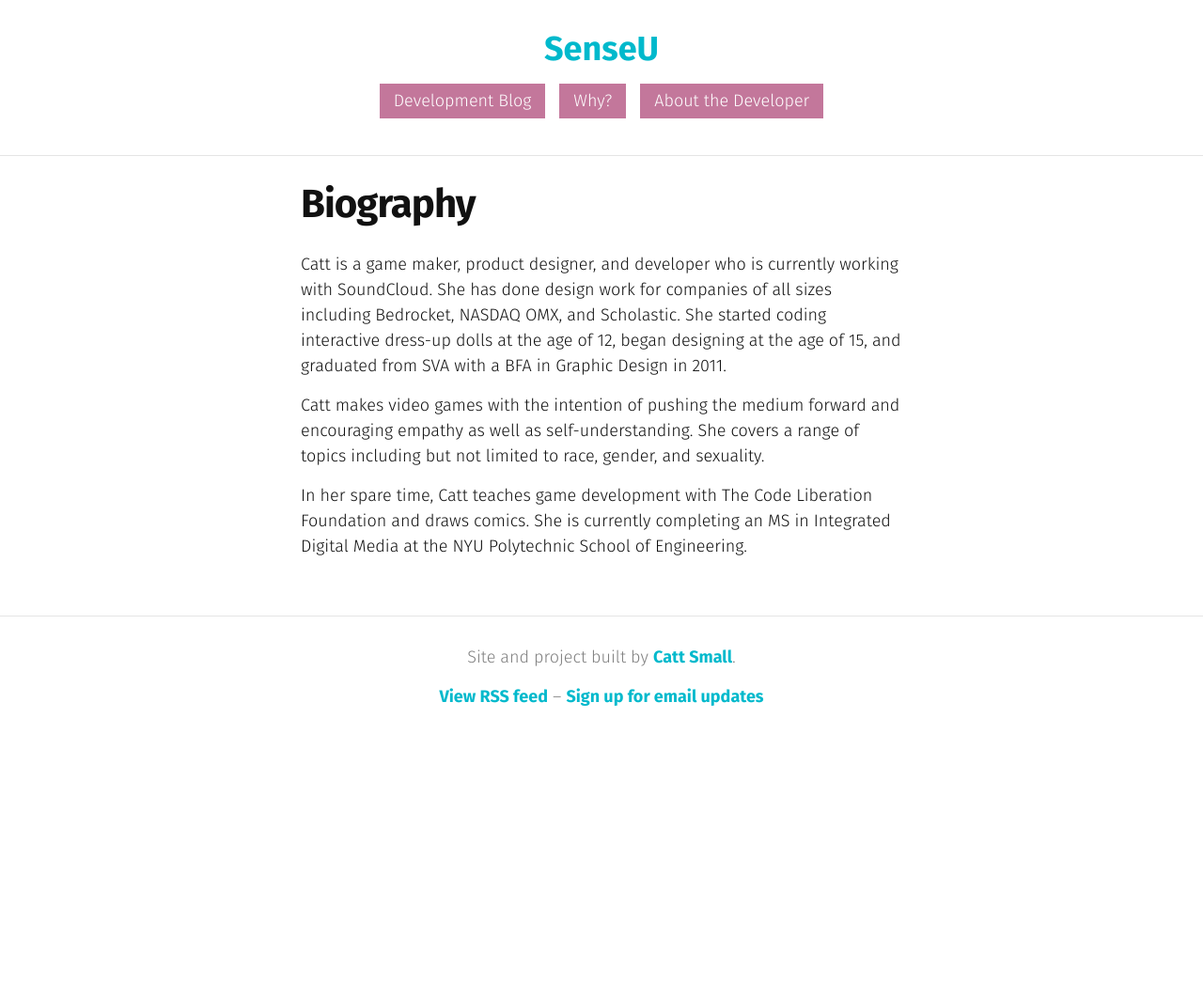
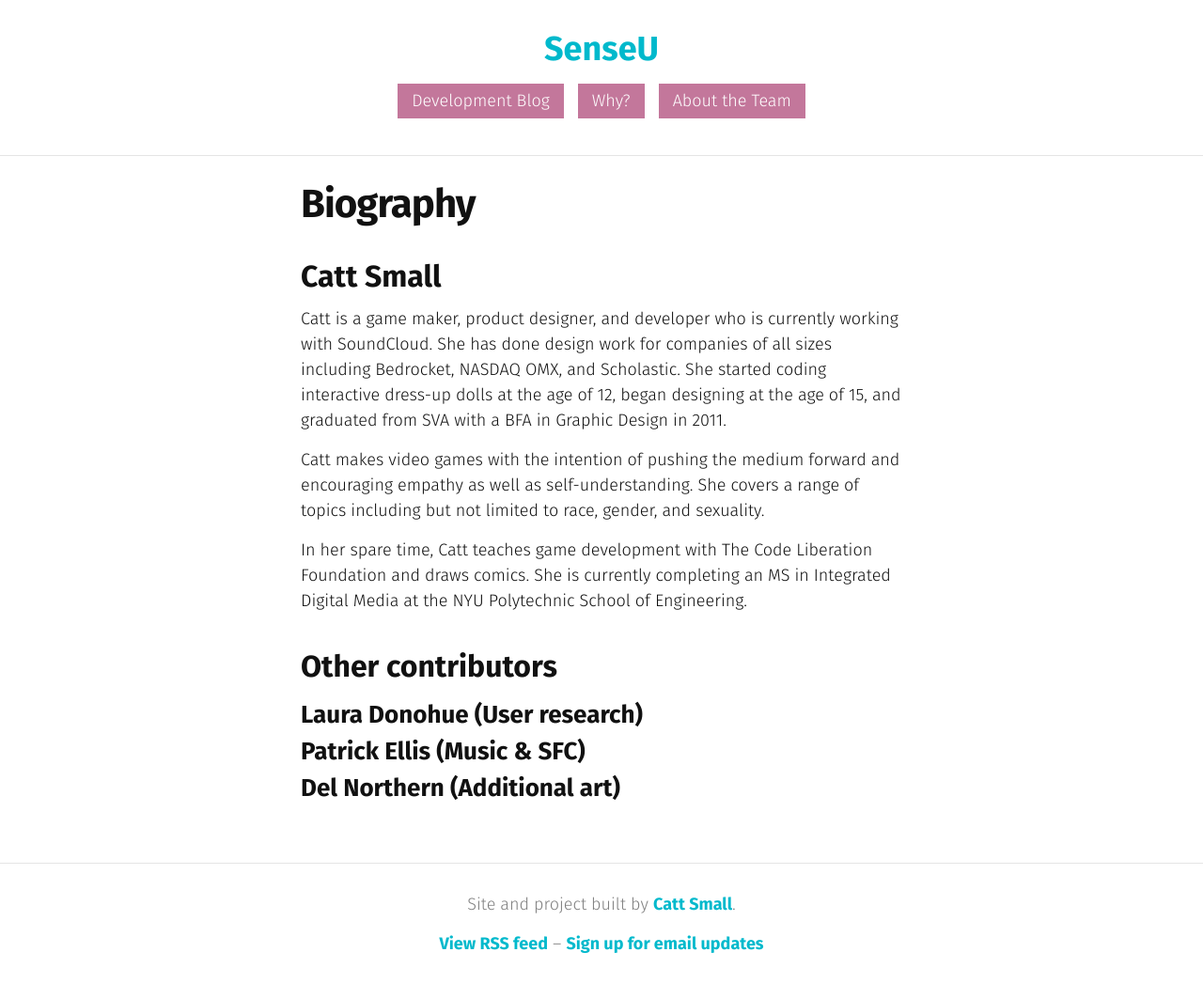
Before and after one commit to cattsmall/thesis-website, a Jekyll site: the page built from bio.md, in a window 1280 px wide. Shown: the whole page at 94% size. Built offline with Jekyll 4.4.1, drawn with Linux system fonts in a browser that asks for light colours; before the commit the page ends 900 px from its top, so only the background shows below that.

Commit message:
edited bios and header

```diff
--- a/_includes/header.html
+++ b/_includes/header.html
@@ -9,7 +9,7 @@
     <nav class="site-nav">
       <a class="page-link" href="/process">Development Blog</a>
       <a class="page-link" href="/story">Why?</a>
-      <a class="page-link" href="/bio">About the Developer</a>
+      <a class="page-link" href="/bio">About the Team</a>
     </nav>
 
   </div>
--- a/bio.md
+++ b/bio.md
@@ -4,8 +4,14 @@ title: Biography
 permalink: /bio/
 ---
 
+## Catt Small
 Catt is a game maker, product designer, and developer who is currently working with SoundCloud. She has done design work for companies of all sizes including Bedrocket, NASDAQ OMX, and Scholastic. She started coding interactive dress-up dolls at the age of 12, began designing at the age of 15, and graduated from SVA with a BFA in Graphic Design in 2011.
 
 Catt makes video games with the intention of pushing the medium forward and encouraging empathy as well as self-understanding. She covers a range of topics including but not limited to race, gender, and sexuality.
 
 In her spare time, Catt teaches game development with The Code Liberation Foundation and draws comics. She is currently completing an MS in Integrated Digital Media at the NYU Polytechnic School of Engineering.
+
+## Other contributors
+### Laura Donohue (User research)
+### Patrick Ellis (Music & SFC)
+### Del Northern (Additional art)
```
